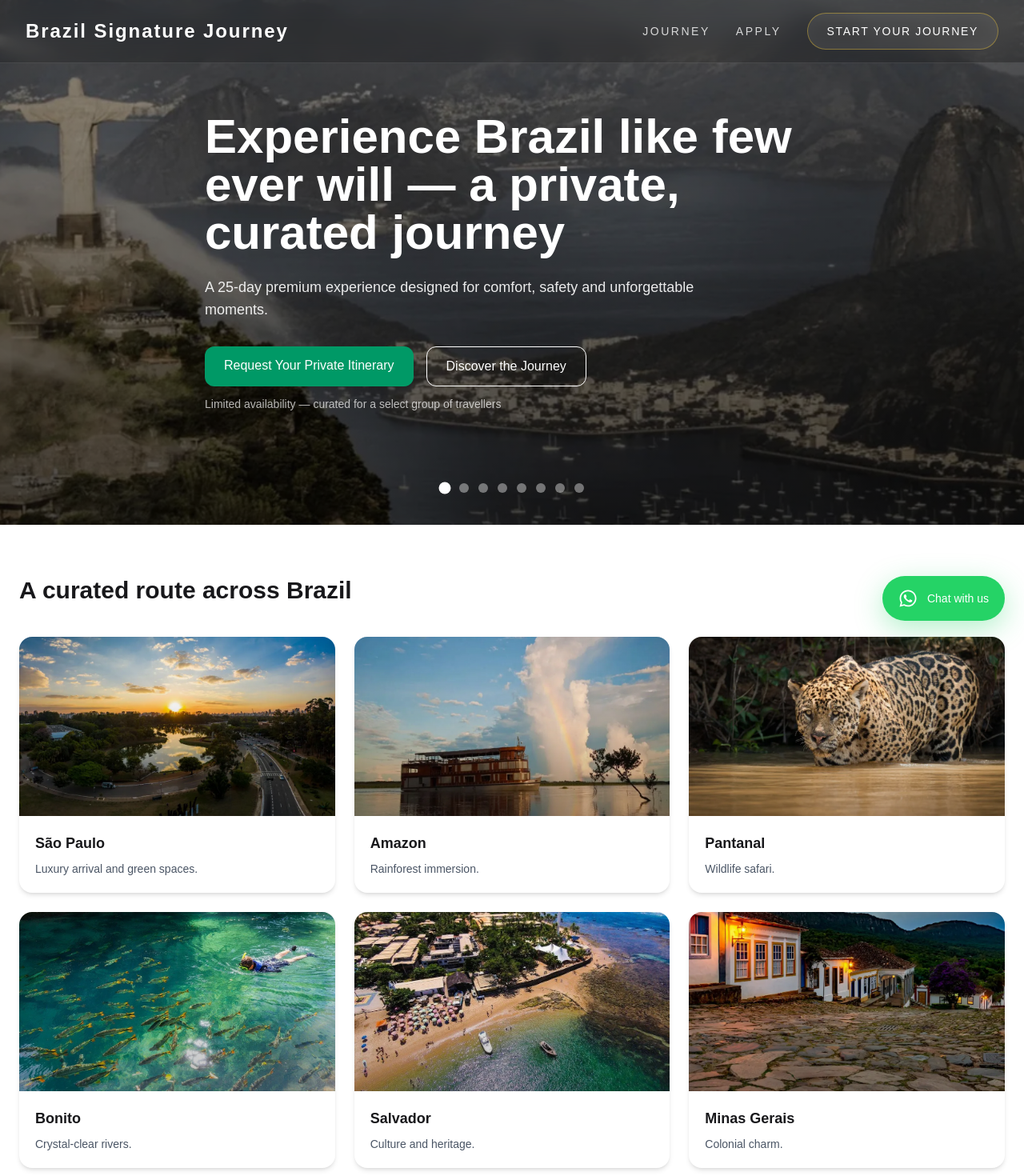
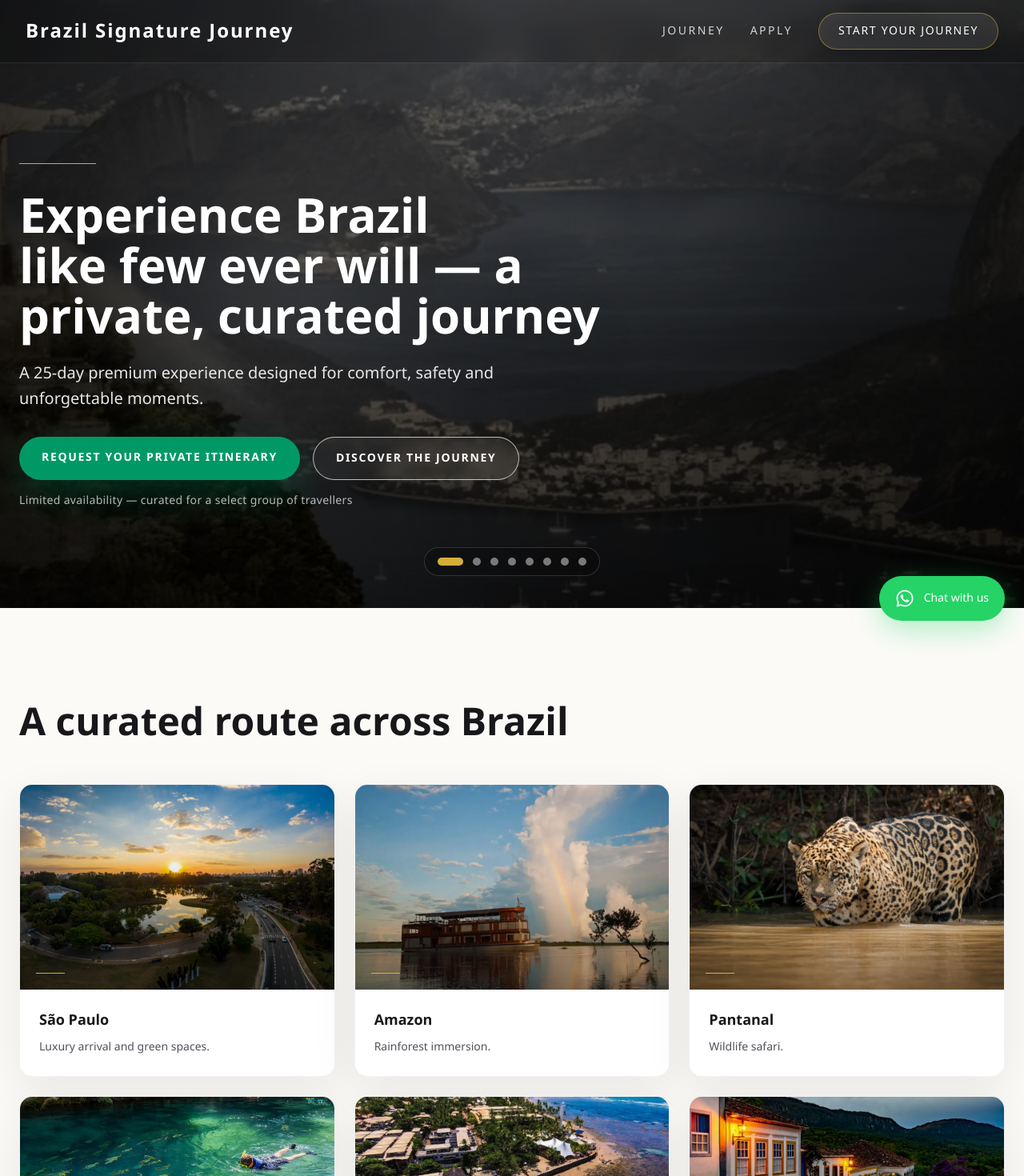
Before and after one commit to renatovvjr/brazil-premium-travel, a React (Vite) app: page / in a window 1280 px wide. Shown: the top 1470 px of the page at 80% size. Built offline with nearby package versions, Linux system fonts and the light colour scheme; no server answers.

Commit message:
Refine premium landing page UX and UI

```diff
--- a/src/App.jsx
+++ b/src/App.jsx
@@ -7,6 +7,8 @@
 
 export default function App() {
   const [loading, setLoading] = useState(false)
+  const [mobileMenuOpen, setMobileMenuOpen] = useState(false)
+  const [scrolled, setScrolled] = useState(false)
   const heroImages = [
     '/images/rio_de_janeiro_carrossel.png',
     '/images/rio_de_janeiro_carrossel0.png',
@@ -27,6 +29,14 @@
 
     return () => clearInterval(interval)
   }, [])
+
+  useEffect(() => {
+    const onScroll = () => setScrolled(window.scrollY > 16)
+    onScroll()
+    window.addEventListener('scroll', onScroll, { passive: true })
+    return () => window.removeEventListener('scroll', onScroll)
+  }, [])
+
   const destinations = [
     { title: 'São Paulo', text: 'Luxury arrival and green spaces.', image: '/images/sao_paulo.webp' },
     { title: 'Amazon', text: 'Rainforest immersion.', image: '/images/amazonia.webp' },
@@ -73,13 +83,16 @@
       `https://wa.me/61470289562?text=${encodeURIComponent(text)}`
   }
   return (
-    <div className="min-h-screen bg-white text-zinc-900">
-      <nav className="fixed top-0 left-0 z-50 w-full bg-black/20 backdrop-blur-md border-b border-white/10">
-        <div className="mx-auto flex items-center justify-between px-8 py-4">
+    <div className="min-h-screen bg-[#fbfaf7] text-zinc-900 antialiased selection:bg-[#d4af37]/25">
+      <nav className={`fixed left-0 top-0 z-50 w-full border-b transition-all duration-500 ${scrolled || mobileMenuOpen
+        ? 'border-[#d4af37]/20 bg-zinc-950/75 shadow-[0_18px_60px_rgba(0,0,0,0.18)] backdrop-blur-2xl'
+        : 'border-white/10 bg-black/20 backdrop-blur-md'
+        }`}>
+        <div className="mx-auto flex max-w-7xl items-center justify-between px-5 py-4 md:px-8">
 
           <a
             href="/"
-            className="text-2xl font-semibold tracking-[0.08em] text-white"
+            className="text-lg font-semibold tracking-[0.08em] text-white outline-none transition hover:text-[#f6e7bd] focus-visible:ring-2 focus-visible:ring-[#d4af37]/80 md:text-2xl"
           >
             Brazil Signature Journey
           </a>
@@ -87,89 +100,116 @@
           <div className="hidden items-center gap-8 md:flex">
             <a
               href="#journey"
-              className="text-sm uppercase tracking-[0.18em] text-white/80 transition hover:text-white"
+              className="text-sm uppercase tracking-[0.18em] text-white/80 outline-none transition hover:text-white focus-visible:ring-2 focus-visible:ring-[#d4af37]/80"
             >
               Journey
             </a>
 
             <a
               href="#apply"
-              className="text-sm uppercase tracking-[0.18em] text-white/80 transition hover:text-white"
+              className="text-sm uppercase tracking-[0.18em] text-white/80 outline-none transition hover:text-white focus-visible:ring-2 focus-visible:ring-[#d4af37]/80"
             >
               Apply
             </a>
 
             <a
               href="#apply"
-              className="rounded-full border border-[#d4af37]/50 bg-white/10 px-6 py-3 text-sm font-medium uppercase tracking-[0.12em] text-white backdrop-blur-md transition hover:border-[#d4af37] hover:bg-[#d4af37] hover:text-black"
+              className="rounded-full border border-[#d4af37]/50 bg-white/10 px-6 py-3 text-sm font-medium uppercase tracking-[0.12em] text-white shadow-[0_12px_35px_rgba(0,0,0,0.15)] backdrop-blur-md outline-none transition hover:border-[#d4af37] hover:bg-[#d4af37] hover:text-black focus-visible:ring-2 focus-visible:ring-[#d4af37]/80"
             >
               Start Your Journey
             </a>
           </div>
 
+          <button
+            type="button"
+            onClick={() => setMobileMenuOpen((open) => !open)}
+            className="flex h-11 w-11 items-center justify-center rounded-full border border-white/25 bg-white/10 text-white outline-none backdrop-blur-md transition hover:bg-white/20 focus-visible:ring-2 focus-visible:ring-[#d4af37]/80 md:hidden"
+            aria-label="Menu"
+            aria-expanded={mobileMenuOpen}
+          >
+            <span className="relative h-4 w-5">
+              <span className={`absolute left-0 top-0 h-px w-5 bg-current transition ${mobileMenuOpen ? 'translate-y-2 rotate-45' : ''}`} />
+              <span className={`absolute left-0 top-2 h-px w-5 bg-current transition ${mobileMenuOpen ? 'opacity-0' : ''}`} />
+              <span className={`absolute left-0 top-4 h-px w-5 bg-current transition ${mobileMenuOpen ? '-translate-y-2 -rotate-45' : ''}`} />
+            </span>
+          </button>
+        </div>
+
+        <div className={`grid overflow-hidden transition-all duration-500 md:hidden ${mobileMenuOpen ? 'grid-rows-[1fr] opacity-100' : 'grid-rows-[0fr] opacity-0'}`}>
+          <div className="min-h-0">
+            <div className="mx-5 mb-5 rounded-2xl border border-white/10 bg-white/10 p-4 shadow-2xl backdrop-blur-2xl">
+              <a onClick={() => setMobileMenuOpen(false)} href="#journey" className="block rounded-xl px-4 py-3 text-sm uppercase tracking-[0.18em] text-white/85 transition hover:bg-white/10 hover:text-white">
+                Journey
+              </a>
+              <a onClick={() => setMobileMenuOpen(false)} href="#apply" className="block rounded-xl px-4 py-3 text-sm uppercase tracking-[0.18em] text-white/85 transition hover:bg-white/10 hover:text-white">
+                Apply
+              </a>
+              <a onClick={() => setMobileMenuOpen(false)} href="#apply" className="mt-2 block rounded-full border border-[#d4af37]/50 bg-[#d4af37] px-5 py-3 text-center text-sm font-medium uppercase tracking-[0.12em] text-black transition hover:bg-[#f0d57e]">
+                Start Your Journey
+              </a>
+            </div>
+          </div>
         </div>
       </nav>
 
       {/* HERO */}
-      <section className="relative h-[82vh] overflow-hidden text-white">
+      <section className="relative min-h-[720px] overflow-hidden text-white md:h-[88vh] md:min-h-[760px]">
 
         {/* SLIDES */}
-        <div
-          className="flex h-full transition-transform duration-[1800ms] ease-in-out"
-          style={{
-            transform: `translateX(-${currentHero * 100}vw)`,
-          }}
-        >
+        <div className="absolute inset-0">
           {heroImages.map((image, index) => (
             <div
               key={index}
-              className="relative h-full w-screen flex-shrink-0 overflow-hidden"
+              className={`absolute inset-0 transition-opacity duration-[1800ms] ease-out ${currentHero === index ? 'opacity-100' : 'opacity-0'}`}
             >
               <img
                 src={image}
                 alt={`Curated Brazil hero ${index + 1}`}
-                className="h-full w-full object-cover object-center"
+                loading={index === 0 ? 'eager' : 'lazy'}
+                className={`h-full w-full object-cover object-center transition-transform duration-[7000ms] ease-out ${currentHero === index ? 'scale-105' : 'scale-100'}`}
               />
 
-              <div className="absolute inset-0 bg-gradient-to-b from-black/40 to-black/70" />
+              <div className="absolute inset-0 bg-[radial-gradient(circle_at_28%_45%,rgba(255,255,255,0.10),transparent_28%),linear-gradient(90deg,rgba(0,0,0,0.72),rgba(0,0,0,0.28)_48%,rgba(0,0,0,0.62)),linear-gradient(180deg,rgba(0,0,0,0.18),rgba(0,0,0,0.76))]" />
             </div>
           ))}
         </div>
 
         {/* CONTENT */}
-        <div className="absolute inset-0 z-10 flex items-center">
+        <div className="absolute inset-0 z-10 flex items-center pt-20">
           <motion.div
-            className="mx-auto max-w-7xl px-6"
+            className="mx-auto w-full max-w-7xl px-6"
             initial={{ opacity: 0, y: 35 }}
             animate={{ opacity: 1, y: 0 }}
             transition={{ duration: 1.1, ease: 'easeOut' }}
           >
 
-            <h1 className="max-w-3xl text-4xl font-semibold md:text-6xl">
+            <div className="mb-8 h-px w-24 bg-[#d4af37]" />
+
+            <h1 className="max-w-3xl text-4xl font-semibold leading-[1.05] text-balance drop-shadow-2xl md:text-6xl">
               Experience Brazil like few ever will — a private, curated journey
             </h1>
 
-            <p className="mt-6 max-w-2xl text-lg text-white/90">
+            <p className="mt-6 max-w-2xl text-lg leading-8 text-white/90 md:text-xl">
               A 25-day premium experience designed for comfort, safety and unforgettable moments.
             </p>
 
-            <div className="mt-8 flex gap-4">
+            <div className="mt-8 flex flex-col gap-4 sm:flex-row">
               <a
                 href="#apply"
-                className="rounded-xl bg-emerald-600 px-6 py-3 transition hover:scale-105"
+                className="rounded-full bg-emerald-600 px-7 py-4 text-center text-sm font-semibold uppercase tracking-[0.12em] shadow-[0_18px_45px_rgba(5,150,105,0.28)] outline-none transition duration-300 hover:-translate-y-0.5 hover:bg-emerald-500 focus-visible:ring-2 focus-visible:ring-white/80"
               >
                 Request Your Private Itinerary
               </a>
 
               <a
                 href="#journey"
-                className="rounded-xl border border-white px-6 py-3"
+                className="rounded-full border border-white/70 bg-white/5 px-7 py-4 text-center text-sm font-semibold uppercase tracking-[0.12em] backdrop-blur-sm outline-none transition duration-300 hover:-translate-y-0.5 hover:bg-white hover:text-zinc-900 focus-visible:ring-2 focus-visible:ring-white/80"
               >
                 Discover the Journey
               </a>
             </div>
 
-            <p className="mt-3 text-sm text-white/70">
+            <p className="mt-4 text-sm tracking-wide text-white/70">
               Limited availability — curated for a select group of travellers
             </p>
 
@@ -177,15 +217,16 @@
         </div>
 
         {/* DOTS */}
-        <div className="absolute bottom-10 left-1/2 z-20 flex -translate-x-1/2 gap-3">
+        <div className="absolute bottom-10 left-1/2 z-20 flex -translate-x-1/2 gap-3 rounded-full border border-white/15 bg-black/20 px-4 py-3 backdrop-blur-md">
           {heroImages.map((_, index) => (
             <button
               key={index}
               onClick={() => setCurrentHero(index)}
-              className={`h-3 w-3 rounded-full transition-all ${currentHero === index
-                ? 'bg-white scale-125'
-                : 'bg-white/40 hover:bg-white/70'
+              className={`h-2.5 rounded-full transition-all duration-500 ${currentHero === index
+                ? 'w-8 bg-[#d4af37]'
+                : 'w-2.5 bg-white/45 hover:bg-white/75'
                 }`}
+              aria-label={`Curated Brazil hero ${index + 1}`}
             />
           ))}
         </div>
@@ -195,18 +236,18 @@
       {/* JOURNEY */}
       < motion.section
         id="journey"
-        className="py-16 px-6 max-w-7xl mx-auto"
+        className="mx-auto max-w-7xl px-6 py-20 md:py-28"
         initial={{ opacity: 0, y: 40 }
         }
         whileInView={{ opacity: 1, y: 0 }}
         transition={{ duration: 0.8 }}
         viewport={{ once: true }}
       >
-        <h2 className="text-3xl font-semibold mb-10">
+        <h2 className="mb-12 max-w-3xl text-3xl font-semibold leading-tight md:text-5xl">
           A curated route across Brazil
         </h2>
 
-        <div className="grid md:grid-cols-3 gap-6">
+        <div className="grid gap-6 md:grid-cols-3">
           {destinations.map((item, index) => (
             <motion.div
               key={item.title}
@@ -223,19 +264,21 @@
                   .replace(/\s+/g, '-')}`}
                 className="group block transition duration-500 hover:-translate-y-2"
               >
-                <div className="overflow-hidden rounded-2xl bg-white shadow-md transition duration-500 group-hover:shadow-2xl">
-                  <div className="relative h-56 overflow-hidden">
+                <div className="overflow-hidden rounded-2xl border border-black/5 bg-white shadow-[0_18px_55px_rgba(24,24,27,0.08)] transition duration-500 group-hover:shadow-[0_28px_80px_rgba(24,24,27,0.16)]">
+                  <div className="relative h-64 overflow-hidden">
                     <img
                       src={item.image}
                       alt={item.title}
+                      loading="lazy"
                       className="h-full w-full object-cover transition duration-1000 ease-out group-hover:scale-110"
                     />
 
-                    <div className="absolute inset-0 bg-gradient-to-t from-black/45 via-black/10 to-transparent opacity-60 transition duration-700 group-hover:opacity-80" />
+                    <div className="absolute inset-0 bg-gradient-to-t from-black/55 via-black/10 to-transparent opacity-70 transition duration-700 group-hover:opacity-90" />
+                    <div className="absolute bottom-5 left-5 h-px w-12 origin-left scale-x-75 bg-[#d4af37] transition duration-500 group-hover:scale-x-100" />
                   </div>
-                  <div className="p-5">
-                    <h3 className="font-semibold text-lg">{item.title}</h3>
-                    <p className="text-sm text-gray-600 mt-2">{item.text}</p>
+                  <div className="p-6">
+                    <h3 className="text-lg font-semibold">{item.title}</h3>
+                    <p className="mt-2 text-sm leading-6 text-zinc-600">{item.text}</p>
                   </div>
                 </div>
               </Link>
@@ -245,12 +288,12 @@
       </motion.section >
 
       {/* WHAT'S INCLUDED */}
-      < section className="mx-auto max-w-7xl px-6 py-16" >
-        <h2 className="text-3xl font-semibold mb-6">
+      < section className="mx-auto max-w-7xl px-6 py-20" >
+        <h2 className="mb-8 max-w-3xl text-3xl font-semibold leading-tight md:text-4xl">
           What’s included
         </h2>
 
-        <div className="grid md:grid-cols-2 gap-4 text-gray-600">
+        <div className="grid gap-3 text-zinc-700 md:grid-cols-2 [&>p]:rounded-2xl [&>p]:border [&>p]:border-black/5 [&>p]:bg-white [&>p]:px-5 [&>p]:py-4 [&>p]:shadow-sm">
           <p>✔ 4–5 star hotels and boutique stays</p>
           <p>✔ Domestic flights within Brazil</p>
           <p>✔ Private airport transfers</p>
@@ -263,15 +306,15 @@
       </section >
 
       {/* WHY */}
-      < section className="bg-gray-50 py-16 px-6" >
+      < section className="border-y border-black/5 bg-[#f3efe8] px-6 py-20" >
         <div className="max-w-5xl mx-auto">
-          <h2 className="text-3xl font-semibold">
+          <h2 className="text-3xl font-semibold md:text-4xl">
             Why travellers say yes
           </h2>
 
           <div className="mt-8 space-y-6">
 
-            <div className="bg-white rounded-2xl p-6 shadow-sm">
+            <div className="rounded-2xl border border-black/5 bg-white p-7 shadow-[0_18px_55px_rgba(24,24,27,0.06)]">
               <h3 className="font-semibold text-lg">
                 A truly unique itinerary
               </h3>
@@ -280,7 +323,7 @@
               </p>
             </div>
 
-            <div className="bg-white rounded-2xl p-6 shadow-sm">
+            <div className="rounded-2xl border border-black/5 bg-white p-7 shadow-[0_18px_55px_rgba(24,24,27,0.06)]">
               <h3 className="font-semibold text-lg">
                 Safety, comfort and peace of mind
               </h3>
@@ -289,7 +332,7 @@
               </p>
             </div>
 
-            <div className="bg-white rounded-2xl p-6 shadow-sm">
+            <div className="rounded-2xl border border-black/5 bg-white p-7 shadow-[0_18px_55px_rgba(24,24,27,0.06)]">
               <h3 className="font-semibold text-lg">
                 Balanced luxury, not a rushed tour
               </h3>
@@ -303,22 +346,22 @@
       </section >
 
       {/* PRICING */}
-      < section className="py-16 px-6 max-w-5xl mx-auto" >
-        <h2 className="text-3xl font-semibold mb-6">
+      < section className="mx-auto max-w-5xl px-6 py-20" >
+        <h2 className="mb-8 text-3xl font-semibold leading-tight md:text-4xl">
           Premium value for a once-in-a-lifetime experience
         </h2>
 
-        <div className="grid md:grid-cols-2 gap-6">
+        <div className="grid gap-6 md:grid-cols-2">
 
           {/* MAIN PRICE */}
-          <div className="bg-white p-8 rounded-2xl shadow">
+          <div className="rounded-2xl border border-black/5 bg-white p-8 shadow-[0_18px_55px_rgba(24,24,27,0.08)]">
             <h3 className="text-lg font-semibold">Standard Price</h3>
             <p className="mt-4 text-4xl font-bold">AUD 32,900</p>
             <p className="text-gray-500">per person</p>
           </div>
 
           {/* EARLY ACCESS */}
-          <div className="bg-emerald-700 text-white p-8 rounded-2xl shadow-xl">
+          <div className="rounded-2xl bg-emerald-700 p-8 text-white shadow-[0_28px_80px_rgba(4,120,87,0.25)] ring-1 ring-emerald-300/20">
             <p className="uppercase text-sm text-emerald-200">Early Access</p>
             <p className="text-4xl font-bold mt-2">AUD 29,900</p>
 
@@ -328,7 +371,7 @@
 
             <a
               href="#apply"
-              className="mt-6 block bg-white text-emerald-700 py-3 rounded-xl text-center font-medium"
+              className="mt-6 block rounded-full bg-white py-3 text-center font-medium text-emerald-700 outline-none transition hover:bg-emerald-50 focus-visible:ring-2 focus-visible:ring-white/80"
             >
               Secure Early Access
             </a>
@@ -338,15 +381,15 @@
       </section >
 
       {/* FAQ */}
-      < section className="bg-gray-50 py-16 px-6" >
+      < section className="border-y border-black/5 bg-[#f3efe8] px-6 py-20" >
         <div className="max-w-5xl mx-auto">
-          <h2 className="text-3xl font-semibold">
+          <h2 className="text-3xl font-semibold md:text-4xl">
             Frequently asked questions
           </h2>
 
           <div className="mt-8 space-y-6">
 
-            <div className="bg-white rounded-2xl p-6 shadow-sm">
+            <div className="rounded-2xl border border-black/5 bg-white p-7 shadow-sm">
               <h3 className="font-semibold text-lg">
                 Are international flights included?
               </h3>
@@ -359,7 +402,7 @@
               </p>
             </div>
 
-            <div className="bg-white rounded-2xl p-6 shadow-sm">
+            <div className="rounded-2xl border border-black/5 bg-white p-7 shadow-sm">
               <h3 className="font-semibold text-lg">
                 What is the group size?
               </h3>
@@ -368,7 +411,7 @@
               </p>
             </div>
 
-            <div className="bg-white rounded-2xl p-6 shadow-sm">
+            <div className="rounded-2xl border border-black/5 bg-white p-7 shadow-sm">
               <h3 className="font-semibold text-lg">
                 Is the trip safe?
               </h3>
@@ -377,7 +420,7 @@
               </p>
             </div>
 
-            <div className="bg-white rounded-2xl p-6 shadow-sm">
+            <div className="rounded-2xl border border-black/5 bg-white p-7 shadow-sm">
               <h3 className="font-semibold text-lg">
                 Can I travel alone?
               </h3>
@@ -391,19 +434,20 @@
       </section >
 
       {/* FORM */}
-      < section id="apply" className="py-16 px-6" >
-        <div className="max-w-xl mx-auto text-center">
-          <h2 className="text-3xl font-semibold">
+      < section id="apply" className="px-6 py-20" >
+        <div className="mx-auto max-w-xl rounded-3xl border border-black/5 bg-white p-6 text-center shadow-[0_28px_80px_rgba(24,24,27,0.10)] md:p-10">
+          <h2 className="text-3xl font-semibold leading-tight">
             Request your private itinerary
           </h2>
 
           <div className="mt-8 space-y-4">
-            <input id="firstName" placeholder="Your name" className="w-full border p-3 rounded-lg" />
-            <input id="email" placeholder="Your email" className="w-full border p-3 rounded-lg" />
+            <input id="firstName" placeholder="Your name" autoComplete="name" className="w-full rounded-xl border border-zinc-200 bg-[#fbfaf7] p-4 outline-none transition focus:border-[#d4af37] focus:ring-4 focus:ring-[#d4af37]/15" />
+            <input id="email" placeholder="Your email" type="email" autoComplete="email" className="w-full rounded-xl border border-zinc-200 bg-[#fbfaf7] p-4 outline-none transition focus:border-[#d4af37] focus:ring-4 focus:ring-[#d4af37]/15" />
 
             <button
               onClick={handleWhatsAppForm}
-              className="w-full bg-emerald-600 text-white py-3 rounded-xl"
+              disabled={loading}
+              className="w-full rounded-full bg-emerald-600 py-4 font-medium text-white shadow-[0_18px_45px_rgba(5,150,105,0.22)] outline-none transition hover:bg-emerald-500 focus-visible:ring-2 focus-visible:ring-emerald-500/70 disabled:cursor-wait disabled:opacity-70"
             >
               Continue via WhatsApp
             </button>
--- a/src/index.css
+++ b/src/index.css
@@ -6,6 +6,24 @@
 
 body {
   margin: 0;
-  font-family: Arial, Helvetica, sans-serif;
-  background: #ffffff;
+  font-family: ui-sans-serif, system-ui, -apple-system, BlinkMacSystemFont, "Segoe UI", sans-serif;
+  background: #fbfaf7;
+  text-rendering: geometricPrecision;
 }
+
+button,
+a,
+input {
+  -webkit-tap-highlight-color: transparent;
+}
+
+@media (prefers-reduced-motion: reduce) {
+  *,
+  *::before,
+  *::after {
+    scroll-behavior: auto !important;
+    animation-duration: 0.01ms !important;
+    animation-iteration-count: 1 !important;
+    transition-duration: 0.01ms !important;
+  }
+}
```
Also changed, not shown: src/DestinationPage.jsx (+81 -24 lines).
